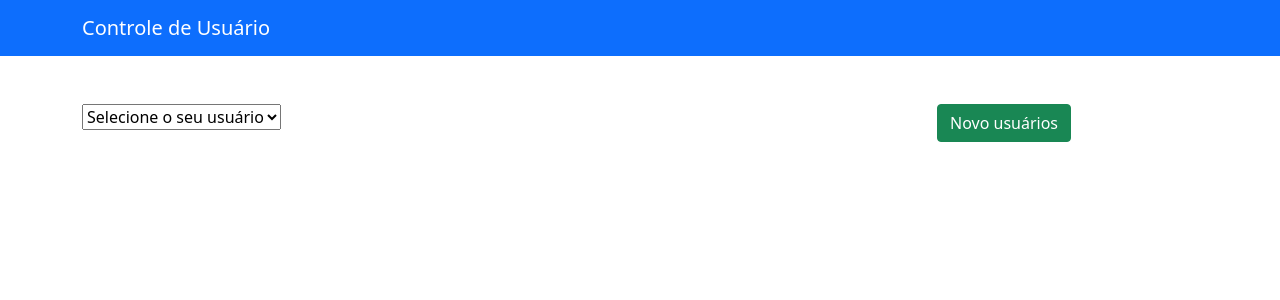
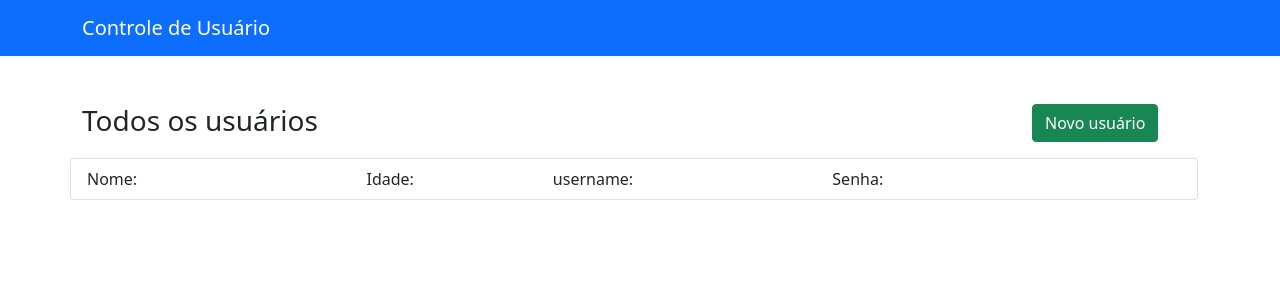
Before and after one commit to zalbamonteiro/controle-usuario, a Vue app: page / in a window 1280 px wide. Shown: the top 300 px of the page. Built offline with nearby package versions, Linux system fonts and the light colour scheme.

Commit message:
change layout

```diff
--- a/src/App.vue
+++ b/src/App.vue
@@ -2,60 +2,19 @@
   <div id="app">
     <Header />
     <b-container class="mt-5">
-      <b-row>
-        <SelectUser
-          v-show="!flag"
-          :getUsuarioSelecionado="getUsuarioSelecionado"
-        />
-        <b-col md="3" :offset="flag ? 9 : 0">
-           <b-button @click="onChangeFlag"  variant="success">Novo usuários</b-button>
-        </b-col>
-      </b-row>
-      <Card
-        v-show="!flag"
-        v-if="usuarioSelecionado"
-        :nome="usuarioSelecionado.firstName + ' ' + usuarioSelecionado.lastName"
-        :idade="Number(usuarioSelecionado.age)"
-        :username="usuarioSelecionado.username"
-        :password="usuarioSelecionado.password"
-        :onChangeFlag="onChangeFlag"
-      />
-      <b-row v-if="flag">
-        <Form :usuarioSelecionado="usuarioSelecionado"/>
-      </b-row>
+      <router-view />
     </b-container>
   </div>
 </template>
 
 <script>
 import Header from "./components/Header.vue";
-import SelectUser from "./components/SelectUser.vue";
-import Card from "./components/Card.vue";
-import Form from "./components/Form.vue";
 
 export default {
   name: "App",
   components: {
     Header,
-    SelectUser,
-    Card,
-    Form,
-  },
-  data: function(){
-    return {
-      usuarioSelecionado : null,
-      flag : false,
-    }
-  },
-  methods: {
-    getUsuarioSelecionado : function( usuario ) {
-      this.usuarioSelecionado = usuario;
-    },
-    onChangeFlag : function(){
-      this.flag = !this.flag;
-    }
   }
 };
 </script>
-
 <style></style>
--- a/src/main.js
+++ b/src/main.js
@@ -1,15 +1,19 @@
 import Vue from 'vue'
+import VueRouter from "vue-router"
+import { BootstrapVue, IconsPlugin } from 'bootstrap-vue'
+import router from "./routes"
 import App from './App.vue'
-import { BootstrapVue, IconsPlugin } from 'bootstrap-vue'
 
 import 'bootstrap/dist/css/bootstrap.css'
 import 'bootstrap-vue/dist/bootstrap-vue.css'
 
 Vue.use(BootstrapVue)
+Vue.use(VueRouter)
 Vue.use(IconsPlugin)
 
 Vue.config.productionTip = false
 
 new Vue({
   render: h => h(App),
+  router,
 }).$mount('#app')
--- /dev/null
+++ b/src/pages/NewUser.vue
@@ -0,0 +1,19 @@
+<template>
+  <div>
+    <b-row align-h="center">
+      <Form />
+    </b-row>
+  </div>
+</template>
+<script>
+import Form from "../components/Form.vue";
+export default {
+ name: "NewUser",
+ components: {
+   Form
+ }
+}
+</script>
+<style>
+
+</style>
--- /dev/null
+++ b/src/pages/Users.vue
@@ -0,0 +1,80 @@
+<template>
+  <div>
+    <b-row>
+      <b-col>
+        <h3>Todos os usuários</h3>
+      </b-col>
+      <b-col md="2" class="mb-3">
+        <b-button variant="success">
+          <b-link to="/new-user" class="link-button">Novo usuário</b-link>
+        </b-button>
+      </b-col>
+    </b-row>
+    <b-row>
+      <b-list-group>
+        <b-list-group-item>
+          <b-row>
+            <b-col md="3">Nome: </b-col>
+            <b-col md="2">Idade: </b-col>
+            <b-col md="3">username: </b-col>
+            <b-col >Senha: </b-col>
+          </b-row>
+        </b-list-group-item>
+        <b-list-group-item v-for="(user, index) in users" :key="index">
+          <b-row>
+            <b-col md="3">{{user.firstName + " " +user.lastName}}</b-col>
+            <b-col md="2">{{user.age}}</b-col>
+            <b-col md="3">{{user.username}}</b-col>
+            <b-col md="2">{{user.password}}</b-col>
+            <b-col md="2" class="action-column">
+              <b-button size="sm" variant="primary">Editar</b-button>
+              <b-button size="sm">Excluir</b-button>
+            </b-col>
+          </b-row>
+        </b-list-group-item>
+      </b-list-group>
+    </b-row>
+  </div>
+</template>
+<script>
+export default {
+  name: "Users",
+  data: function(){
+    return {
+      users : []
+    }
+  },
+  methods: {
+    getUser: async function () {
+      const result = await fetch("http://localhost:3000/")
+        .then((res) => res.json())
+        .then((res) => res)
+        .catch((error) => {
+          const objError = {
+            error: true,
+            message: error,
+          };
+          return objError;
+        });
+
+      if (!result.error) {
+        this.users = result;
+      }
+    },
+  },
+  created: function() {
+    this.getUser();
+  },
+};
+</script>
+<style>
+  .action-column{
+      display: flex;
+      justify-content: space-around;
+  }
+
+  .link-button, .link-button:hover{
+    text-decoration: none;
+    color: #fff;
+  }
+</style>
--- /dev/null
+++ b/src/routes.js
@@ -0,0 +1,23 @@
+import VueRouter from "vue-router"
+import Users from "./pages/Users.vue"
+import NewUser from "./pages/NewUser.vue"
+
+const routes = [
+  {
+    path: '/',
+    component : Users,
+    name: "users"
+  },
+  {
+    path: '/new-user',
+    component : NewUser,
+    name: "new-user"
+  },
+]
+
+const router = new VueRouter({
+  routes,
+  mode: "history"
+})
+
+export default router;
```
